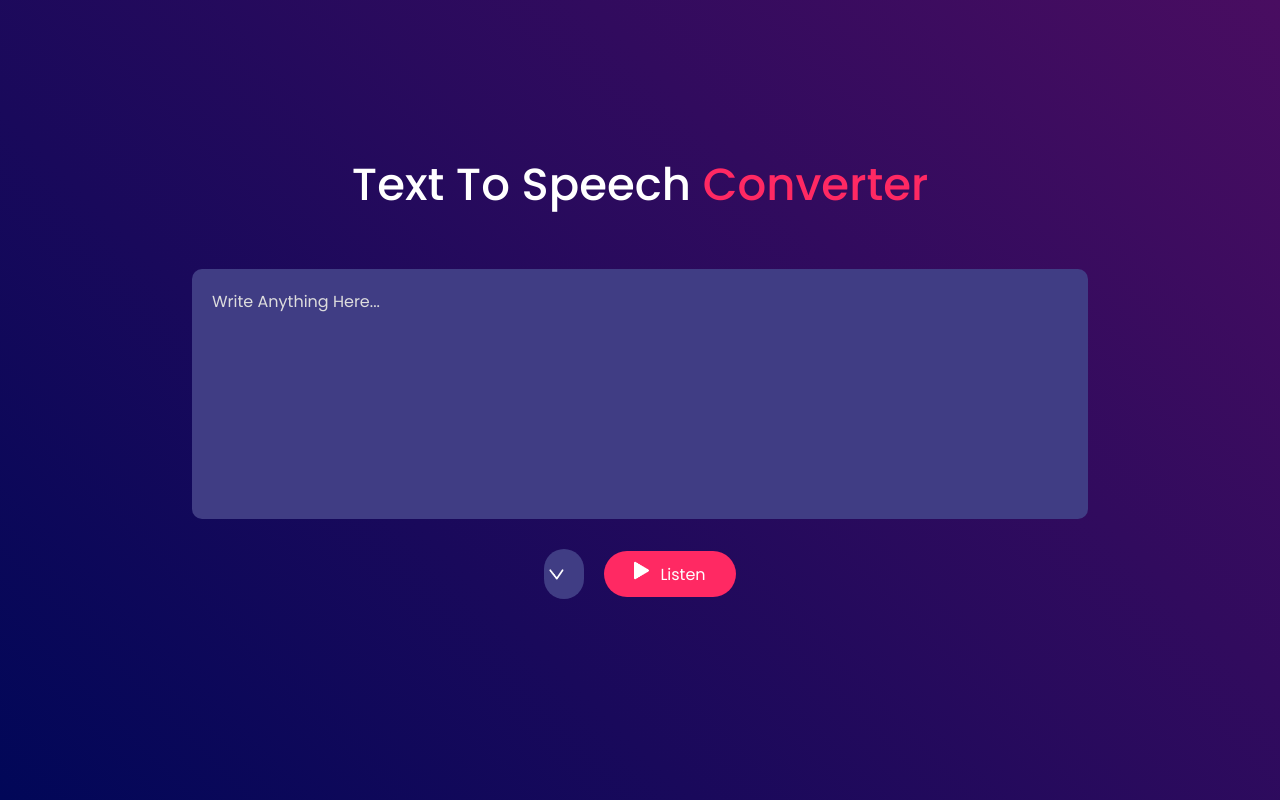
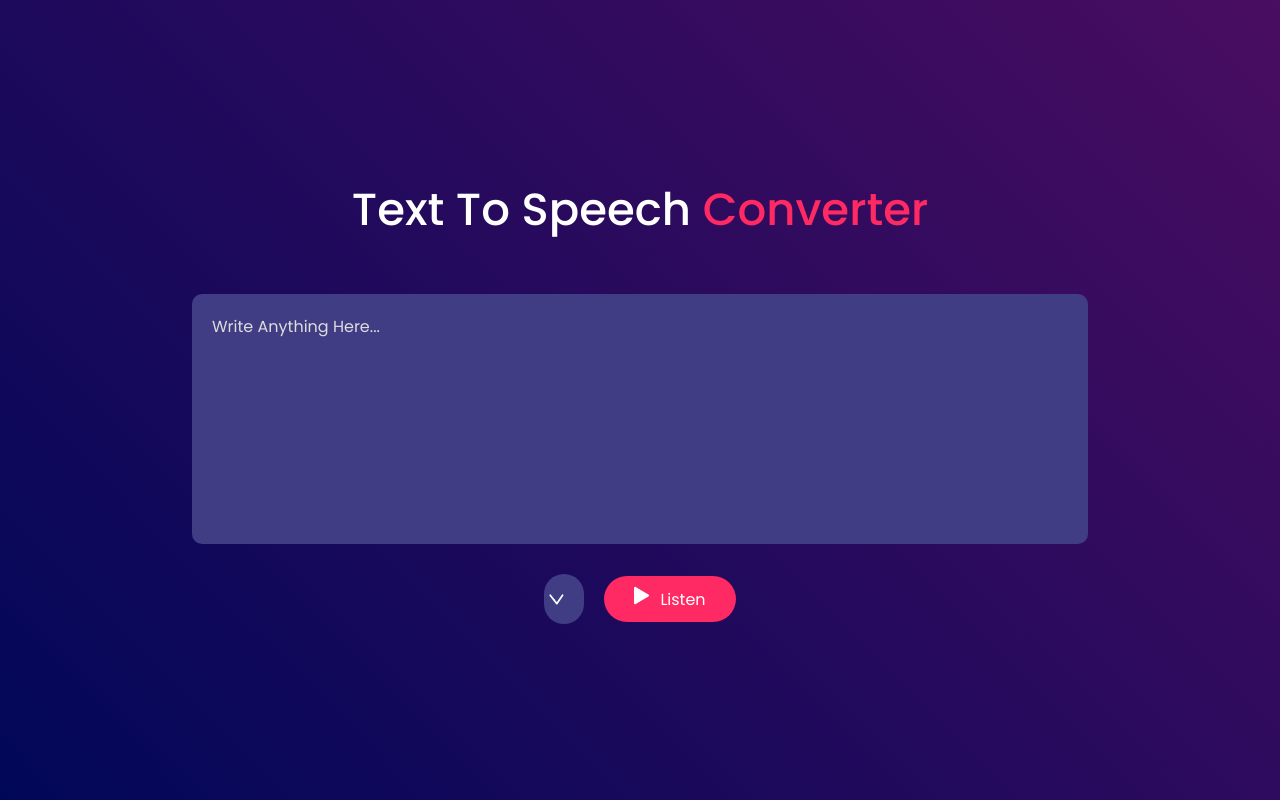
Before and after one commit to ankitjangid2514/Text-to-speech-converter, a plain HTML site: page index.html in a window 1280 px wide. Drawn offline with Linux system fonts and the light colour scheme.

Commit message:
Update style.css

```diff
--- a/style.css
+++ b/style.css
@@ -21,7 +21,6 @@
 .hero h1{
     font-size: 45px;
     font-weight: 500;
-    margin-top: -50px;
     margin-bottom: 50px;
     text-align:center;
 }
```
